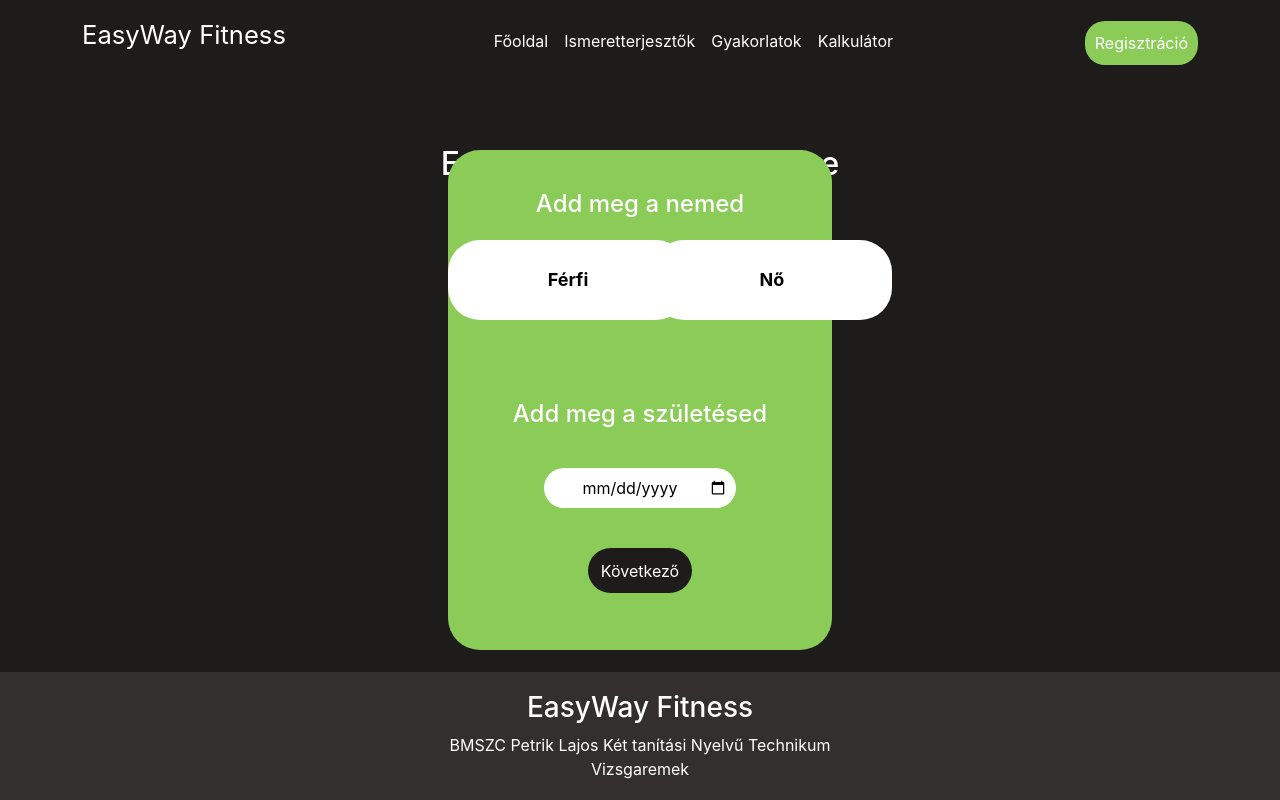
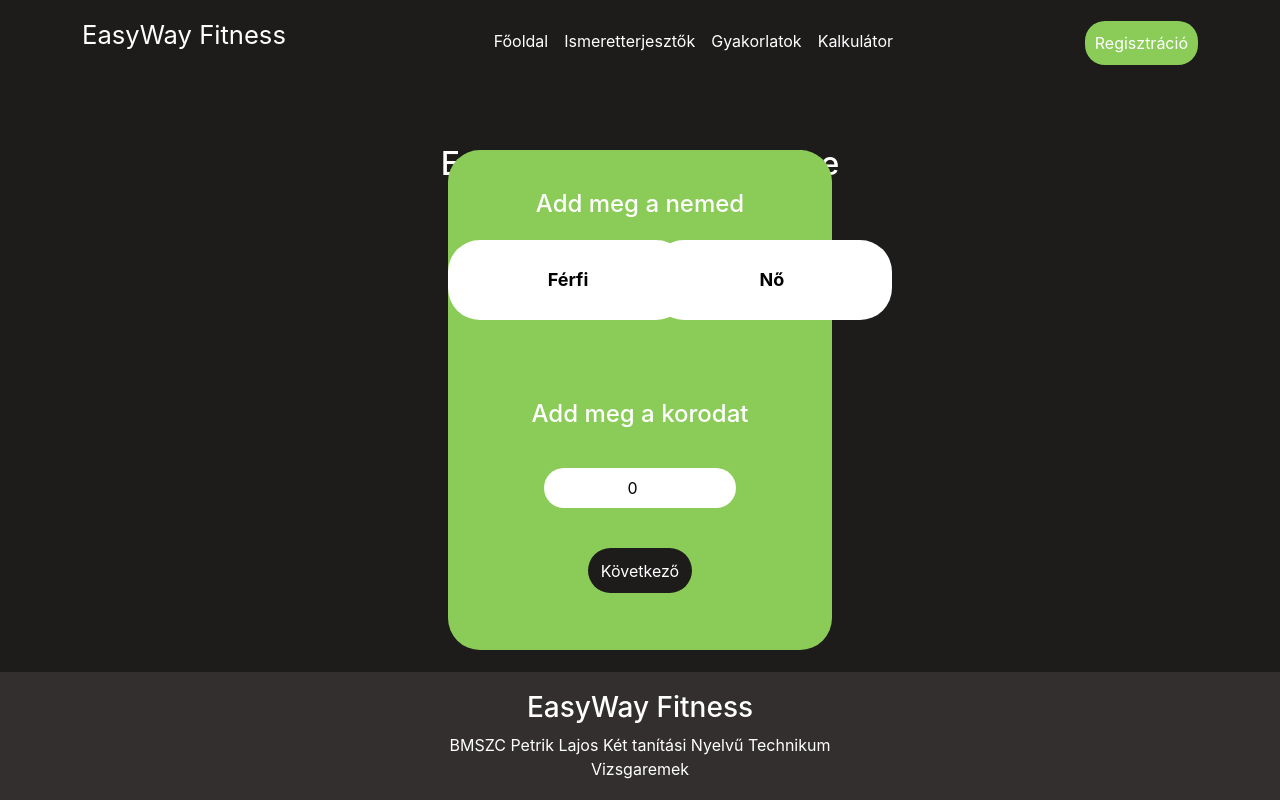
Before and after one commit to dkotai66/Vizsgaremek_FrontEnd, a React (Create React App) app in the folder easywayfitness/: page /Calculator in a window 1280 px wide. Built offline with nearby package versions, Linux system fonts and the light colour scheme.

Commit message:
date number input

```diff
--- a/easywayfitness/src/components/SignUpSignIn.tsx
+++ b/easywayfitness/src/components/SignUpSignIn.tsx
@@ -58,7 +58,7 @@ export default class SignUpSignIn extends Component<{}, State> {
             password: regPassword,
         };
 
-        let response = await fetch('http://localhost:3000/register', {
+        let response = await fetch('http://localhost:3000/user/register', {
             method: 'POST',
             headers: {
                 'Content-Type': 'application/json; charset=UTF-8',
--- a/easywayfitness/src/components/calculator.tsx
+++ b/easywayfitness/src/components/calculator.tsx
@@ -161,8 +161,8 @@ export default class Calculator extends Component<{}, State> {
                                         <label htmlFor="woman"><span>Nő</span></label>
                                     </div>
                                 </div>
-                            <h4 id="birthDateTitle">Add meg a születésed</h4>
-                            <input type="date" id="dateInput" value={regAge} onChange={e=> this.setState({regAge: parseInt(e.currentTarget.value)})}/>
+                            <h4 id="birthDateTitle">Add meg a korodat</h4>
+                            <input type="number" id="dateInput" value={regAge} onChange={e=> this.setState({regAge: parseInt(e.currentTarget.value)})}/>
                             <div className="buttonContainer">
                                 <span className="nextpreviousBtn" onClick={this.handleSecondForm}>Következő</span>
                             </div>
```
